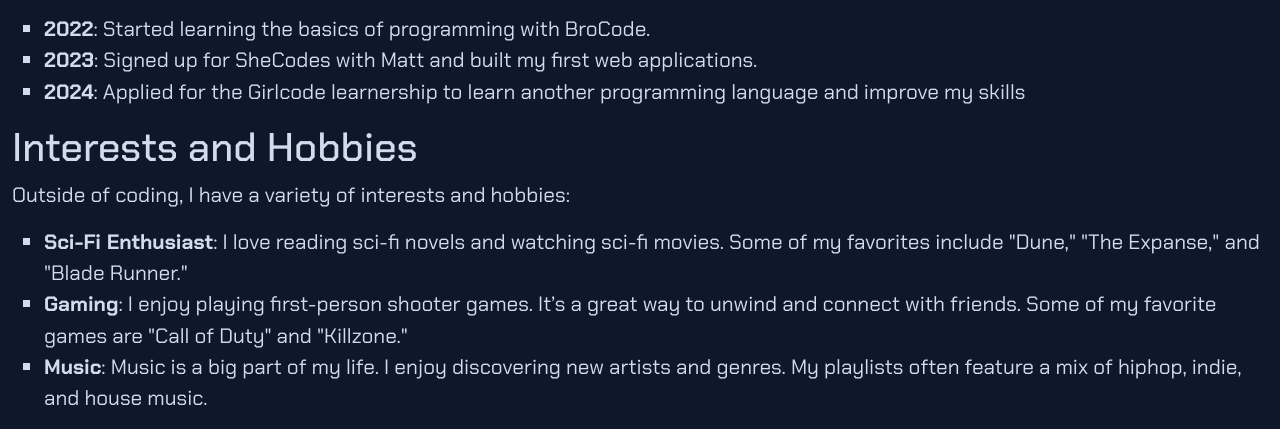
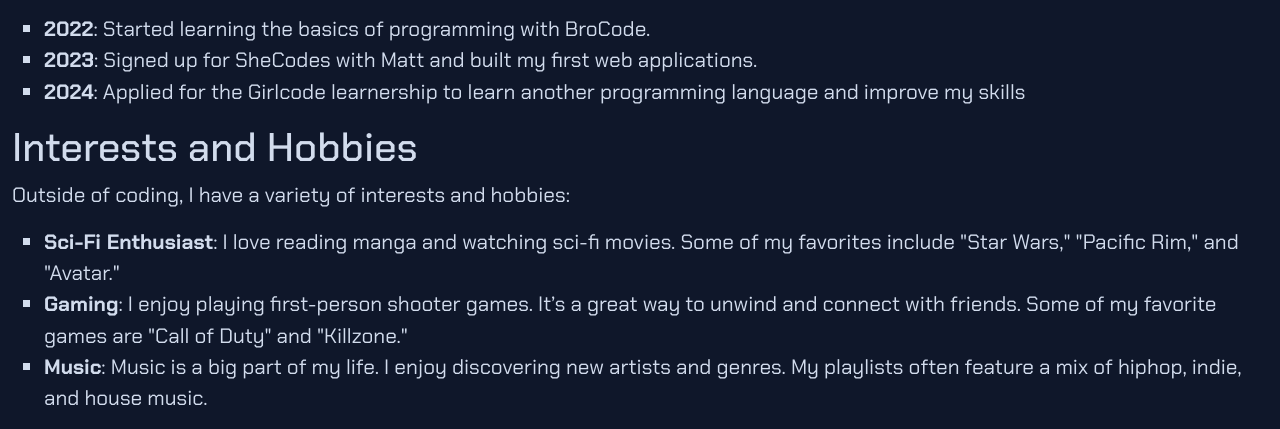
Before and after one commit to jvn310/MyPortfolio, a plain HTML site: page about.html in a window 1280 px wide. Shown: the part 743-1172 px from the top of the page. Drawn offline with nearby package versions, Linux system fonts and the light colour scheme; a web font is replaced by a local one.

Commit message:
changed text

```diff
--- a/about.html
+++ b/about.html
@@ -85,7 +85,7 @@
 <h3>Interests and Hobbies</h3>
 <p>Outside of coding, I have a variety of interests and hobbies:</p>
 <ul>
-    <li><strong>Sci-Fi Enthusiast</strong>: I love reading sci-fi novels and watching sci-fi movies. Some of my favorites include "Dune," "The Expanse," and "Blade Runner."</li>
+    <li><strong>Sci-Fi Enthusiast</strong>: I love reading manga and watching sci-fi movies. Some of my favorites include "Star Wars," "Pacific Rim," and "Avatar."</li>
     <li><strong>Gaming</strong>: I enjoy playing first-person shooter games. It’s a great way to unwind and connect with friends. Some of my favorite games are "Call of Duty" and "Killzone."</li>
     <li><strong>Music</strong>: Music is a big part of my life. I enjoy discovering new artists and genres. My playlists often feature a mix of hiphop, indie, and house music.</li>
 </ul>
```
